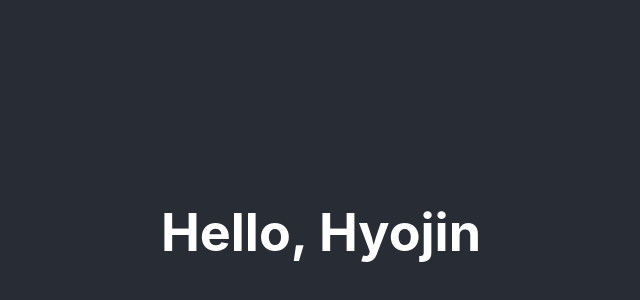
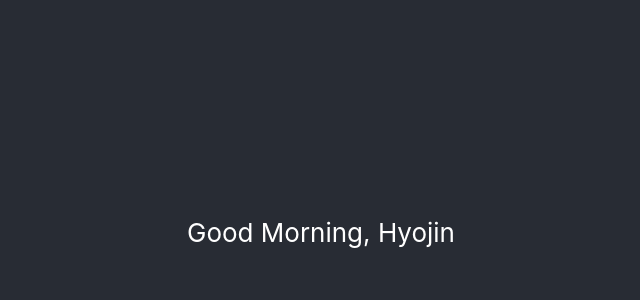
Before and after one commit to Ppojin/TIL, a React (Create React App) app in the folder react/sample/sample_1/my-app/: page / in a window 1280 px wide. Shown: the part 168-468 px from the top of the page, without its empty margins (319-959 px from the left). Built offline with nearby package versions, Linux system fonts and the light colour scheme.

Commit message:
조건문

```diff
--- a/react/sample/sample_1/my-app/src/App.js
+++ b/react/sample/sample_1/my-app/src/App.js
@@ -6,12 +6,20 @@ import './App.css'
 // render 함수에서는 단 하나의 태그만 return 해야한다.
 class App extends Component {
   render(){
+    const time = 10;
     const name = "Hyojin";
     return(
       <div className="App-header">
-        <h1>
-          Hello, {name}
-        </h1>
+        {/* {time < 15 ? (<div>Hello, {name}</div>) : (<div>Bye, {name}</div>)} */}
+        {
+          (
+            function(){
+              if (time < 12) return (<div>Good Morning, {name}</div>)
+              else if (time < 18) return (<div>Good Afternoon, {name}</div>)
+              else if (time < 22) return (<div>Good Evening, {name}</div>);
+            }
+          )()
+        }
       </div>
     );
   };
```
Also changed, not shown: 1 other file (tests, documents, lock files or other folders).
